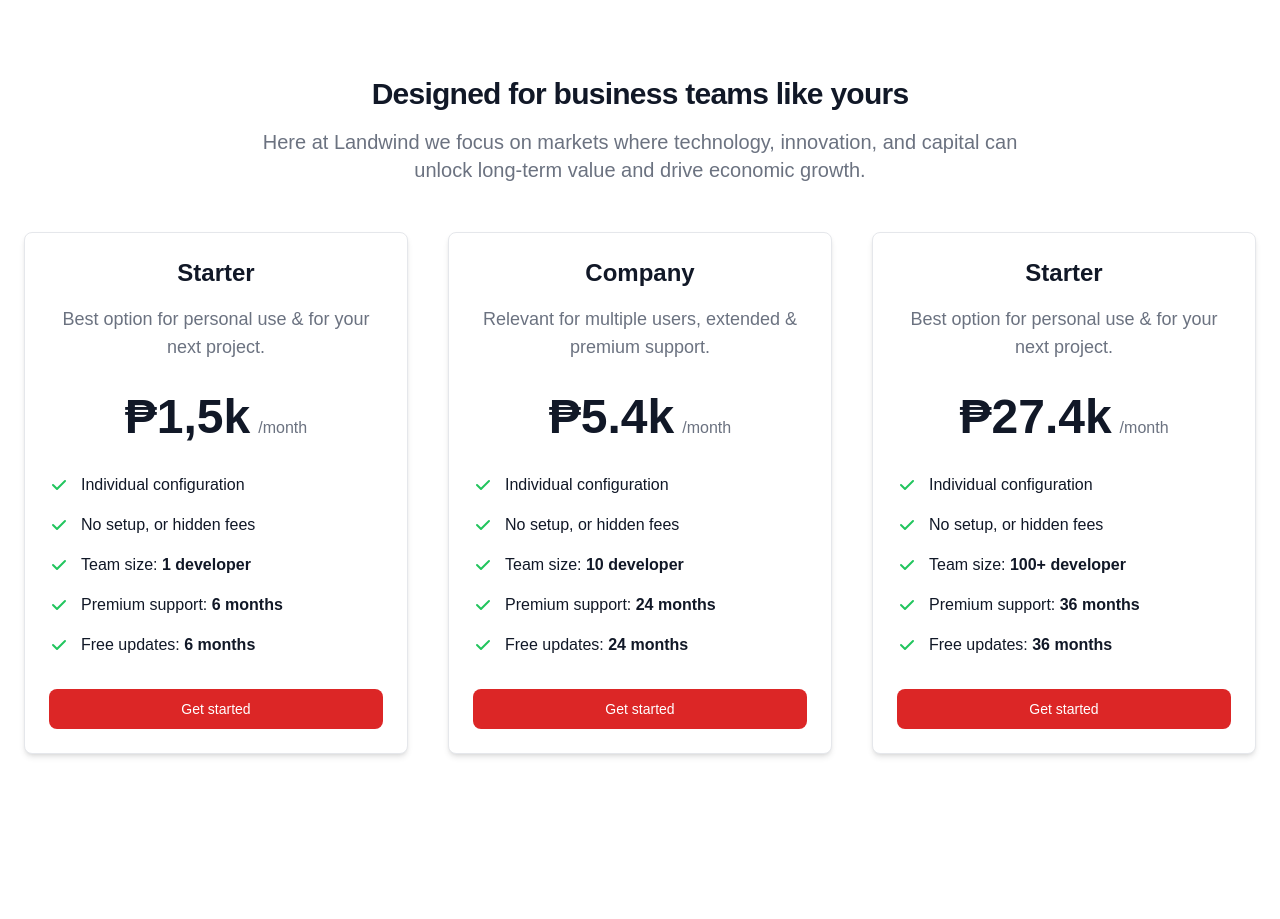
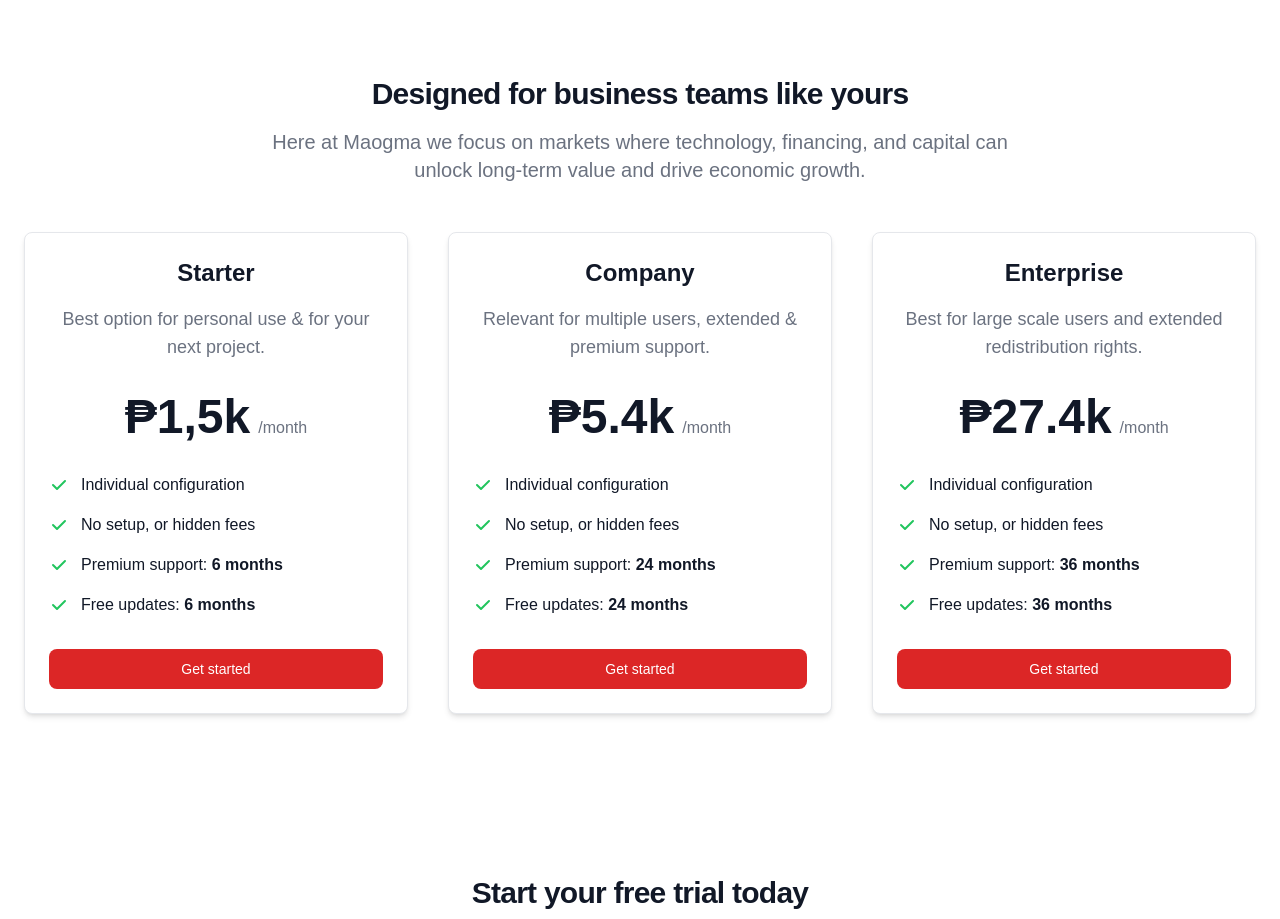
Before and after one commit to Abed-Mugambi/Loan-Management-System, a React (Create React App) app in the folder client/: page / in a window 1280 px wide. Shown: the part 2820-3739 px from the top of the page. Built offline with nearby package versions, Linux system fonts and the light colour scheme.

Commit message:
fix: landing page > pricing section styles

```diff
--- a/client/src/components/landing/Landing.jsx
+++ b/client/src/components/landing/Landing.jsx
@@ -382,7 +382,7 @@ const Landing = () => {
               Designed for business teams like yours
             </h2>
             <p class='mb-5 font-light text-gray-500 sm:text-xl '>
-              Here at Landwind we focus on markets where technology, innovation,
+              Here at Maogma we focus on markets where technology, financing,
               and capital can unlock long-term value and drive economic growth.
             </p>
           </div>
@@ -430,23 +430,7 @@ const Landing = () => {
                   </svg>
                   <span>No setup, or hidden fees</span>
                 </li>
-                <li class='flex items-center space-x-3'>
-                  <svg
-                    class='flex-shrink-0 w-5 h-5 text-green-500 dark:text-green-400'
-                    fill='currentColor'
-                    viewBox='0 0 20 20'
-                    xmlns='http://www.w3.org/2000/svg'
-                  >
-                    <path
-                      fill-rule='evenodd'
-                      d='M16.707 5.293a1 1 0 010 1.414l-8 8a1 1 0 01-1.414 0l-4-4a1 1 0 011.414-1.414L8 12.586l7.293-7.293a1 1 0 011.414 0z'
-                      clip-rule='evenodd'
-                    ></path>
-                  </svg>
-                  <span>
-                    Team size: <span class='font-semibold'>1 developer</span>
-                  </span>
-                </li>
+
                 <li class='flex items-center space-x-3'>
                   <svg
                     class='flex-shrink-0 w-5 h-5 text-green-500 dark:text-green-400'
@@ -545,23 +529,6 @@ const Landing = () => {
                     ></path>
                   </svg>
                   <span>
-                    Team size: <span class='font-semibold'>10 developer</span>
-                  </span>
-                </li>
-                <li class='flex items-center space-x-3'>
-                  <svg
-                    class='flex-shrink-0 w-5 h-5 text-green-500 dark:text-green-400'
-                    fill='currentColor'
-                    viewBox='0 0 20 20'
-                    xmlns='http://www.w3.org/2000/svg'
-                  >
-                    <path
-                      fill-rule='evenodd'
-                      d='M16.707 5.293a1 1 0 010 1.414l-8 8a1 1 0 01-1.414 0l-4-4a1 1 0 011.414-1.414L8 12.586l7.293-7.293a1 1 0 011.414 0z'
-                      clip-rule='evenodd'
-                    ></path>
-                  </svg>
-                  <span>
                     Premium support:{' '}
                     <span class='font-semibold'>24 months</span>
                   </span>
@@ -592,11 +559,11 @@ const Landing = () => {
               </a>
             </div>
 
-            {/* PRICE 1 */}
+            {/* PRICE 3 */}
             <div className='flex flex-col max-w-lg p-6 mx-auto text-center text-gray-900 bg-white border border-gray-200 rounded-lg shadow-md '>
-              <h3 class='mb-4 text-2xl font-semibold'>Starter</h3>
+              <h3 class='mb-4 text-2xl font-semibold'>Enterprise</h3>
               <p class='font-light text-gray-500 sm:text-lg dark:text-gray-400'>
-                Best option for personal use & for your next project.
+                Best for large scale users and extended redistribution rights.
               </p>
               <div class='flex items-baseline justify-center my-8'>
                 <span class='mr-2 text-5xl font-extrabold'>₱27.4k</span>
@@ -632,23 +599,6 @@ const Landing = () => {
                     ></path>
                   </svg>
                   <span>No setup, or hidden fees</span>
-                </li>
-                <li class='flex items-center space-x-3'>
-                  <svg
-                    class='flex-shrink-0 w-5 h-5 text-green-500 dark:text-green-400'
-                    fill='currentColor'
-                    viewBox='0 0 20 20'
-                    xmlns='http://www.w3.org/2000/svg'
-                  >
-                    <path
-                      fill-rule='evenodd'
-                      d='M16.707 5.293a1 1 0 010 1.414l-8 8a1 1 0 01-1.414 0l-4-4a1 1 0 011.414-1.414L8 12.586l7.293-7.293a1 1 0 011.414 0z'
-                      clip-rule='evenodd'
-                    ></path>
-                  </svg>
-                  <span>
-                    Team size: <span class='font-semibold'>100+ developer</span>
-                  </span>
                 </li>
                 <li class='flex items-center space-x-3'>
                   <svg
```
